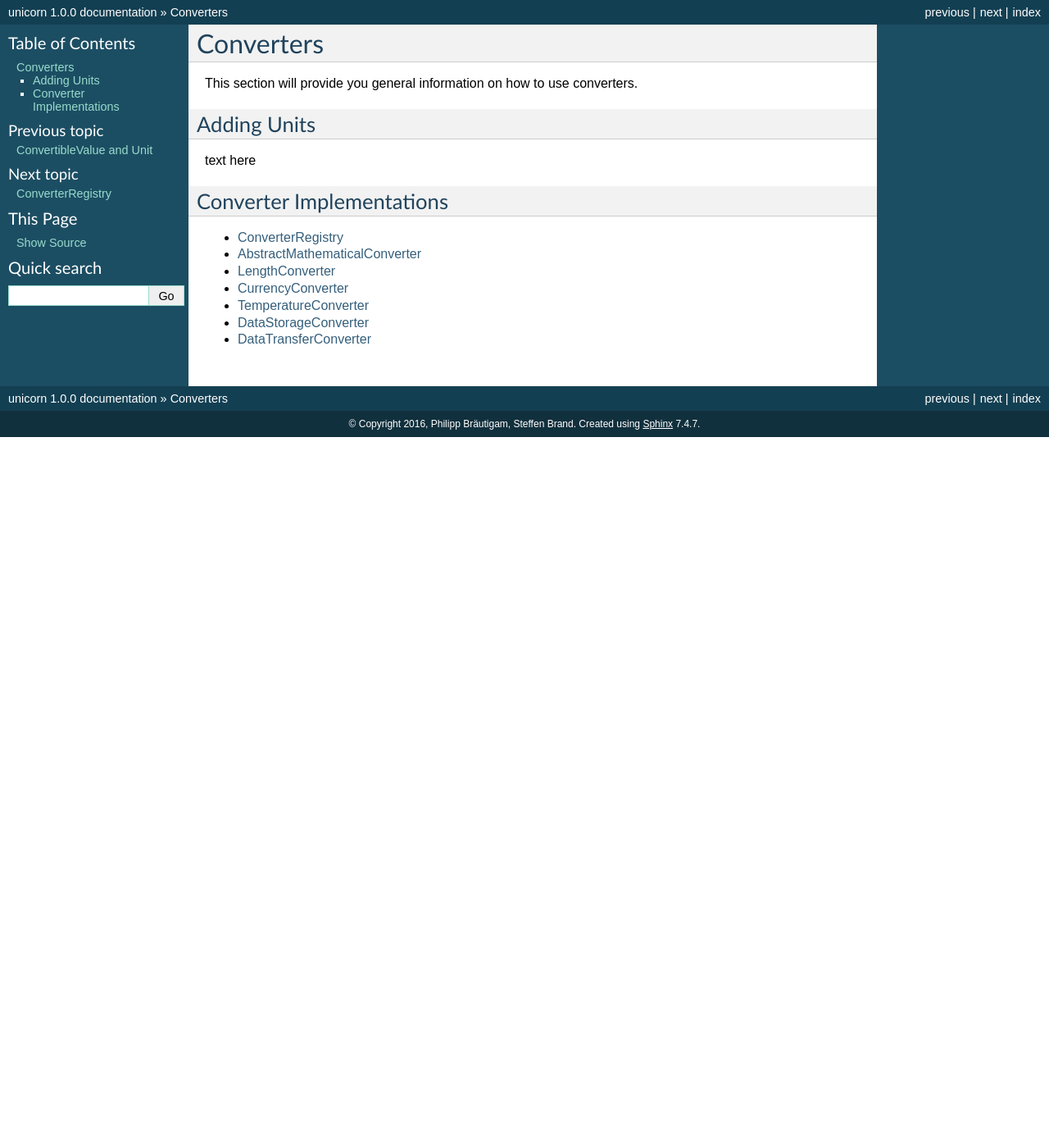
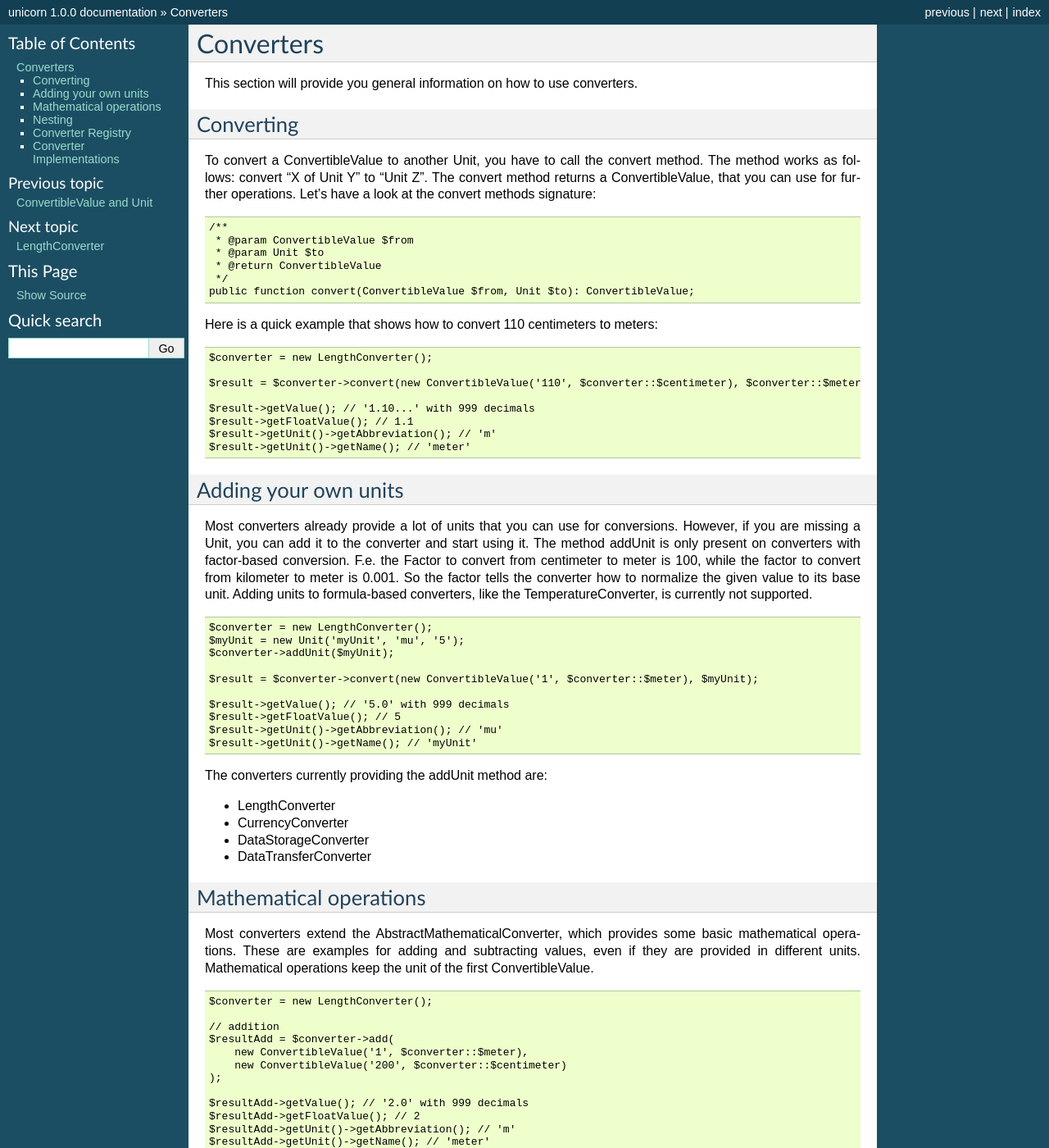
Before and after one commit to xyNNN/unicorn, a Sphinx documentation site: the page built from docs/source/converters.rst, in a window 1280 px wide and 1400 px high. Shown: the whole window at 82% size. Built offline with Sphinx 7.4.7, drawn with Linux system fonts in a browser that asks for light colours; some of the changed text lies outside the part shown.

Commit message:
working on docs

```diff
--- a/docs/source/converter-registry.rst
+++ /dev/null
@@ -1,7 +0,0 @@
-.. title:: ConverterRegistry
-
-=================
-ConverterRegistry
-=================
-
-Some general info
--- a/docs/source/converters.rst
+++ b/docs/source/converters.rst
@@ -6,10 +6,124 @@ Converters
 
 This section will provide you general information on how to use converters.
 
-Adding Units
-============
+Converting
+==========
 
-text here
+To convert a ConvertibleValue to another Unit, you have to call the convert method.
+The method works as follows: convert "X of Unit Y" to "Unit Z".
+The convert method returns a ConvertibleValue, that you can use for further operations.
+Let's have a look at the convert methods signature:
+
+.. code-block:: php
+
+    /**
+     * @param ConvertibleValue $from
+     * @param Unit $to
+     * @return ConvertibleValue
+     */
+    public function convert(ConvertibleValue $from, Unit $to): ConvertibleValue;
+
+Here is a quick example that shows how to convert 110 centimeters to meters:
+
+.. code-block:: php
+
+    $converter = new LengthConverter();
+
+    $result = $converter->convert(new ConvertibleValue('110', $converter::$centimeter), $converter::$meter);
+
+    $result->getValue(); // '1.10...' with 999 decimals
+    $result->getFloatValue(); // 1.1
+    $result->getUnit()->getAbbreviation(); // 'm'
+    $result->getUnit()->getName(); // 'meter'
+
+Adding your own units
+=====================
+
+Most converters already provide a lot of units that you can use for conversions.
+However, if you are missing a Unit, you can add it to the converter and start using it.
+The method addUnit is only present on converters with factor-based conversion.
+F.e. the Factor to convert from centimeter to meter is 100, while the factor to convert from kilometer to meter is 0.001.
+So the factor tells the converter how to normalize the given value to its base unit.
+Adding units to formula-based converters, like the TemperatureConverter, is currently not supported.
+
+.. code-block:: php
+
+    $converter = new LengthConverter();
+    $myUnit = new Unit('myUnit', 'mu', '5');
+    $converter->addUnit($myUnit);
+
+    $result = $converter->convert(new ConvertibleValue('1', $converter::$meter), $myUnit);
+
+    $result->getValue(); // '5.0' with 999 decimals
+    $result->getFloatValue(); // 5
+    $result->getUnit()->getAbbreviation(); // 'mu'
+    $result->getUnit()->getName(); // 'myUnit'
+
+The converters currently providing the addUnit method are:
+
+- LengthConverter
+- CurrencyConverter
+- DataStorageConverter
+- DataTransferConverter
+
+Mathematical operations
+=======================
+
+Most converters extend the AbstractMathematicalConverter, which provides some basic mathematical operations.
+These are examples for adding and subtracting values, even if they are provided in different units.
+Mathematical operations keep the unit of the first ConvertibleValue.
+
+.. code-block:: php
+
+    $converter = new LengthConverter();
+
+    // addition
+    $resultAdd = $converter->add(
+        new ConvertibleValue('1', $converter::$meter),
+        new ConvertibleValue('200', $converter::$centimeter)
+    );
+
+    $resultAdd->getValue(); // '2.0' with 999 decimals
+    $resultAdd->getFloatValue(); // 2
+    $resultAdd->getUnit()->getAbbreviation(); // 'm'
+    $resultAdd->getUnit()->getName(); // 'meter'
+
+    // subtraction
+    $resultSub = $converter->sub(
+        new ConvertibleValue('500', $converter::$centimeter),
+        new ConvertibleValue('3', $converter::$meter)
+    );
+
+    $resultSub->getValue(); // '200.0' with 999 decimals
+    $resultSub->getFloatValue(); // 200
+    $resultSub->getUnit()->getAbbreviation(); // 'cm'
+    $resultSub->getUnit()->getName(); // 'centimeter'
+
+Nesting
+=======
+
+Feel free to nest mathematical operations and conversions as you like, as they all work on ConvertibleValue, which
+is the return type of all operations.
+
+.. code-block:: php
+
+    $converter = new LengthConverter();
+
+    $result = $converter->convert(
+        $converter->add(
+            $converter->add(
+                new ConvertibleValue('10000', $converter::$nanometer),
+                new ConvertibleValue('10', $converter::$micrometer)
+            ),
+            new ConvertibleValue('30000', $converter::$nanometer)
+        ),
+        $converter::$micrometer
+    );
+
+Converter Registry
+==================
+
+some text here
 
 Converter Implementations
 =========================
--- a/docs/source/index.rst
+++ b/docs/source/index.rst
@@ -14,7 +14,6 @@ User Guide
 
    requirements
    installation
-   quick-start
    convertible-value-unit
    converters
    contribute
```
Also changed, not shown: other parts of docs/source/converters.rst (+0 -2 lines), docs/source/abstract-mathematical-converter.rst (deleted, +0 -7 lines), docs/source/quick-start.rst (deleted, +0 -114 lines), 1 other file.
